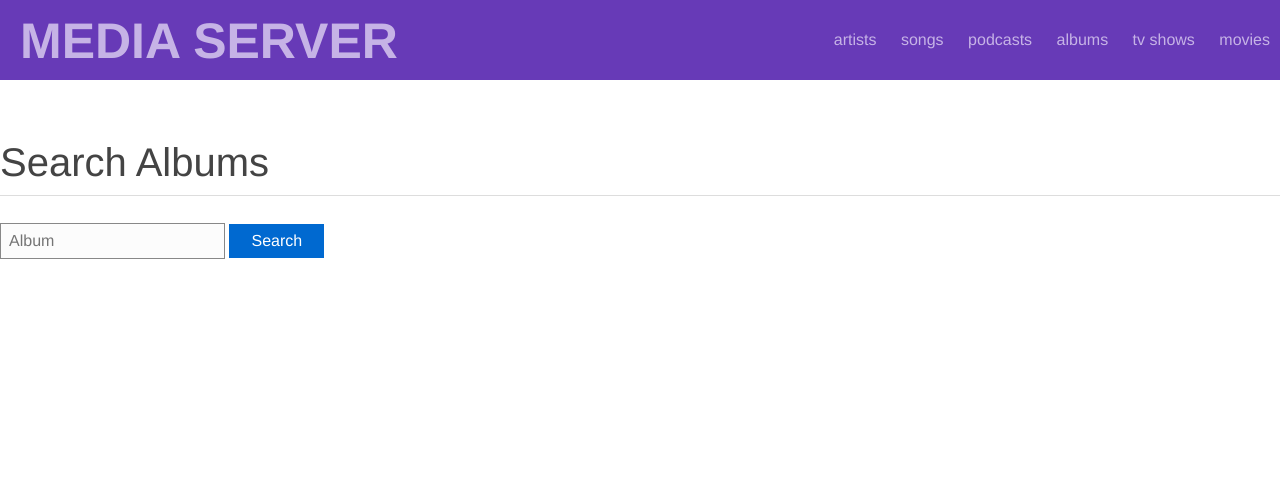
After one commit to Jadezh17/MediaServer_database, a Flask app: template assignment_webapp/templates/searchitems/search_albums.html in a window 1280 px wide. The commit adds this page. Shown: the top 499 px of the page. Run offline with Flask 2, Linux system fonts and the light colour scheme; the template is opened without the code that fills it, so the values that code supplies are empty; parts of the project's set-up code (start-up, migrations or seed data) failed here and were passed over.

Commit message:
added interation functoin

```diff
--- a/assignment_webapp/routes.py
+++ b/assignment_webapp/routes.py
@@ -708,6 +708,180 @@ def search_movies():
                     movies=movies)
 
 #####################################################
+#   Functionality 1
+#   Search Artist
+#####################################################
+
+@app.route('/search/artist', methods=['POST','GET'])
+def search_artists():
+    """
+    Search all the artists in your media server
+    """
+    # Check if the user is logged in, if not: back to login.
+    if('logged_in' not in session or not session['logged_in']):
+        return redirect(url_for('login'))
+
+    #########
+    # TODO  #
+    #########
+
+    page['title'] = 'Match Artist'
+
+    artists = None
+    if(request.method == 'POST'):
+
+        artists = database.find_matchingartists(request.form['searchterm'])
+
+    # Once verified, send the appropriate data to
+    if artists == None or artists == []:
+        artists = []
+        page['bar'] = False
+        flash("No matching artist found, please try again")
+    else:
+        page['bar'] = True
+        flash('Found '+str(len(artists))+' results!')
+        session['logged_in'] = True
+
+
+        # NOTE :: YOU WILL NEED TO MODIFY THIS TO PASS THE APPROPRIATE VARIABLES or Go elsewhere
+        return render_template('searchitems/search_artists.html',
+                    session=session,
+                    page=page,
+                    user=user_details,
+                    artists=artists)
+
+
+#####################################################
+#   Functionality 2
+#   Search Song
+#####################################################
+
+@app.route('/search/song', methods=['POST','GET'])
+def search_songs():
+    """
+    Search all the songs in your media server
+    """
+    # Check if the user is logged in, if not: back to login.
+    if('logged_in' not in session or not session['logged_in']):
+        return redirect(url_for('login'))
+
+    #########
+    # TODO  #
+    #########
+
+    page['title'] = 'Match Song'
+
+    songs = None
+    if(request.method == 'POST'):
+
+        songs = database.find_matchingsongs(request.form['searchterm'])
+
+    # Once verified, send the appropriate data to
+    if songs == None or songs == []:
+        artists = []
+        page['bar'] = False
+        flash("No matching songs found, please try again")
+    else:
+        page['bar'] = True
+        flash('Found '+str(len(songs))+' results!')
+        session['logged_in'] = True
+
+
+        # NOTE :: YOU WILL NEED TO MODIFY THIS TO PASS THE APPROPRIATE VARIABLES or Go elsewhere
+        return render_template('searchitems/search_songs.html',
+                    session=session,
+                    page=page,
+                    user=user_details,
+                    songs=songs)
+
+#####################################################
+#   Functionality 3
+#   Search Song
+#####################################################
+
+@app.route('/search/album', methods=['POST','GET'])
+def search_albums():
+    """
+    Search all the songs in your media server
+    """
+    # Check if the user is logged in, if not: back to login.
+    if('logged_in' not in session or not session['logged_in']):
+        return redirect(url_for('login'))
+
+    #########
+    # TODO  #
+    #########
+
+    page['title'] = 'Match Song'
+
+    albums = None
+    if(request.method == 'POST'):
+
+        albums = database.find_matchingalbums(request.form['searchterm'])
+
+    # Once verified, send the appropriate data to
+    if albums == None or albums == []:
+        albums = []
+        page['bar'] = False
+        flash("No matching albums found, please try again")
+    else:
+        page['bar'] = True
+        flash('Found '+str(len(albums))+' results!')
+        session['logged_in'] = True
+
+
+        # NOTE :: YOU WILL NEED TO MODIFY THIS TO PASS THE APPROPRIATE VARIABLES or Go elsewhere
+        return render_template('searchitems/search_albums.html',
+                    session=session,
+                    page=page,
+                    user=user_details,
+                    albums=albums)
+
+#####################################################
+#   Functionality 4
+#   Search podcast
+#####################################################
+
+@app.route('/search/podcast', methods=['POST','GET'])
+def search_podcasts():
+    """
+    Search all the songs in your media server
+    """
+    # Check if the user is logged in, if not: back to login.
+    if('logged_in' not in session or not session['logged_in']):
+        return redirect(url_for('login'))
+
+    #########
+    # TODO  #
+    #########
+
+    page['title'] = 'Match Podcast'
+
+    podcasts = None
+    if(request.method == 'POST'):
+
+        podcasts = database.find_matchingpodcasts(request.form['searchterm'])
+
+    # Once verified, send the appropriate data to
+    if podcasts == None or podcasts == []:
+        podcasts = []
+        page['bar'] = False
+        flash("No matching albums found, please try again")
+    else:
+        page['bar'] = True
+        flash('Found '+str(len(podcasts))+' results!')
+        session['logged_in'] = True
+
+
+        # NOTE :: YOU WILL NEED TO MODIFY THIS TO PASS THE APPROPRIATE VARIABLES or Go elsewhere
+        return render_template('searchitems/search_podcasts.html',
+                    session=session,
+                    page=page,
+                    user=user_details,
+                    podcasts=podcasts)
+
+
+#####################################################
 #   Add Movie
 #####################################################
 @app.route('/add/movie', methods=['POST','GET'])
--- /dev/null
+++ b/assignment_webapp/templates/searchitems/search_albums.html
@@ -0,0 +1,35 @@
+{% include 'top.html' %}
+    <div class="content">
+        <h1 class="title">Search Albums</h1>
+
+        <form class="Search" method="POST" action="{{url_for('search_albums')}}">
+            <input type="text" name="searchterm" placeholder="Album" autofocus required>
+            <button class="flat" type="submit">Search</button>
+        </form>
+            {% if albums | length > 0 %}
+                <!-- All TV Shows -->
+                <table class="styled">
+                    <thead>
+                        <tr>
+                            <td>Album ID</td>
+                            <td>Album Name</td>
+                            <td>Album Song Count</td>
+                            <td>Album Artists</td>
+                        </tr>
+                    </thead>
+                    <tbody>
+                        {% for instance in albums %}
+                            <!-- Each row is a link to each individual tvshow page -->
+                            <tr class="clickable-tr" data-href="{{ url_for('single_album', album_id=instance.album_id)}}">
+                                <td style="text-align: center">{{ instance.album_id }}</td>
+                                <td>{{instance.album_title}}</td>
+                                <td>{{instance.count}}</td>
+                                <td>{{instance.artists}}</td>
+                            </tr>
+                        {% endfor %}
+                    </tbody>
+
+                </table>
+            {% endif %}
+    </div>
+{% include 'bottom.html'%}
--- a/assignment_webapp/templates/top.html
+++ b/assignment_webapp/templates/top.html
@@ -52,10 +52,10 @@
                                 <option value="{{ url_for('search_tvshows' ) }}" selected>TV Shows</option>
                                 <!-- TODO Query 10, uncomment the next line by removing the brace+hashtag to add this menu option -->
                                 <option value="{{ url_for('search_movies' ) }}">Movies</option>
-                                {# <option value="{{ url_for('search_songs' ) }}">Songs</option> #}
-                                {# <option value="{{ url_for('search_artists' ) }}">Artists</option> #}
-                                {# <option value="{{ url_for('search_albums' ) }}">Albums</option> #}
-                                {# <option value="{{ url_for('search_podcasts' ) }}">Podcasts</option> #}
+                                <option value="{{ url_for('search_songs' ) }}">Songs</option>
+                                <option value="{{ url_for('search_artists' ) }}">Artists</option>
+                                <option value="{{ url_for('search_albums' ) }}">Albums</option>
+                                <option value="{{ url_for('search_podcasts' ) }}">Podcasts</option>
                             </select>
                             <button type="submit">Search</button>
                         </form>
```
Also changed, not shown: assignment_webapp/database.py (+196 -0 lines), assignment_webapp/templates/searchitems/search_artists.html (added, +33 -0 lines), assignment_webapp/templates/searchitems/search_podcasts.html (added, +37 -0 lines), assignment_webapp/templates/searchitems/search_songs.html (added, +33 -0 lines).
